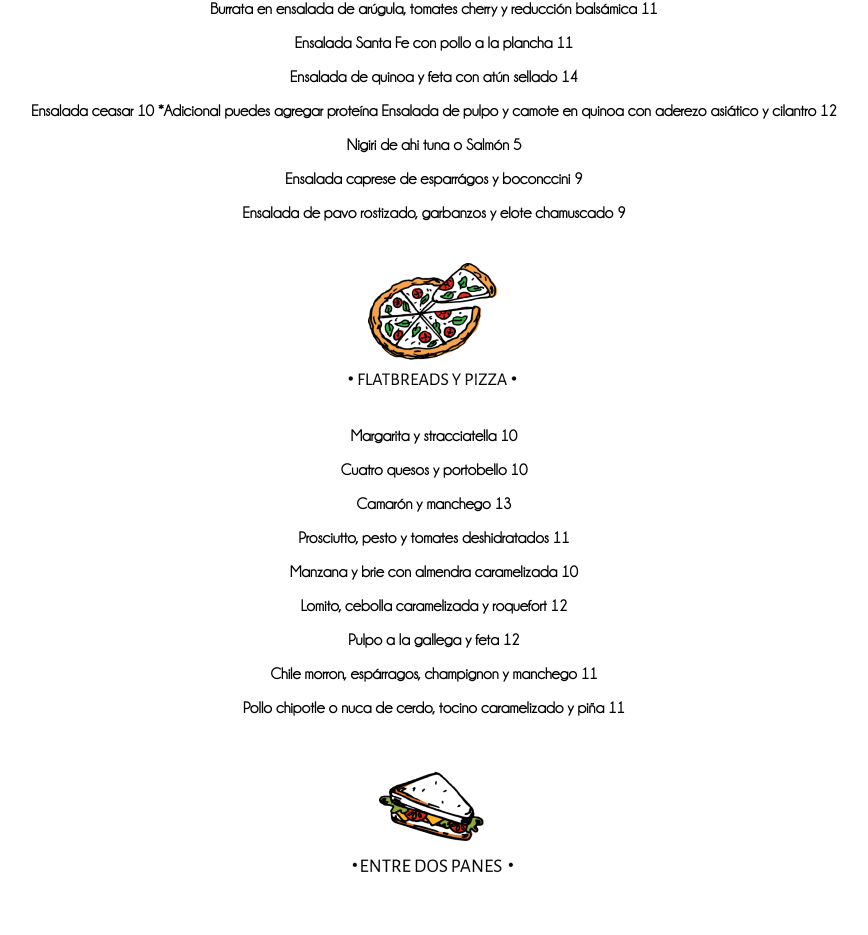
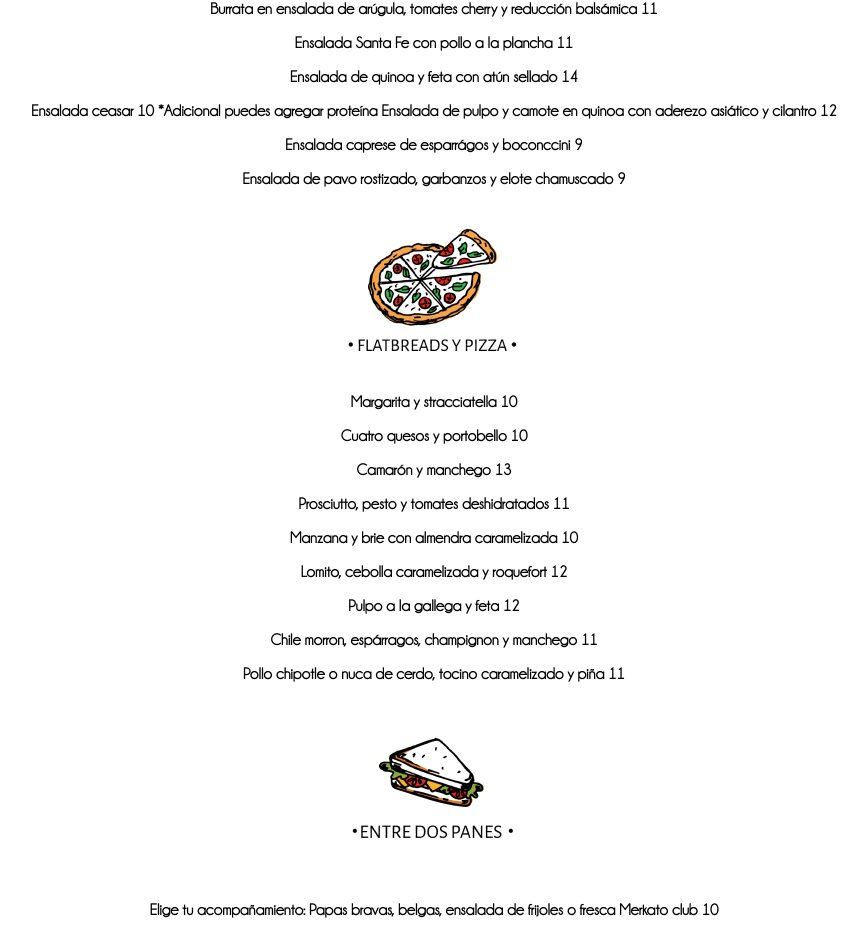
Before and after one commit to valencia12/merkator, a React (Create React App) app: page /Tapas in a window 1280 px wide. Shown: the part 2038-2973 px from the top of the page, without its empty margins (206-1074 px from the left). Built offline with nearby package versions, Linux system fonts and the light colour scheme.

Commit message:
arreglo textual

```diff
--- a/src/Menu.js
+++ b/src/Menu.js
@@ -74,7 +74,7 @@ function Menu() {
                 <p>Ensalada de quinoa y feta con atún sellado 14</p>
                 <p>Ensalada ceasar 10 *Adicional puedes agregar proteína Ensalada de pulpo y camote en quinoa con
                    aderezo asiático y cilantro 12</p>
-                <p>Nigiri de ahi tuna o Salmón 5</p>
+
                 <p>Ensalada caprese de esparrágos y boconccini 9</p>
                 <p>Ensalada de pavo rostizado, garbanzos y elote chamuscado 9</p>
             </div>
@@ -94,7 +94,7 @@ function Menu() {
             <div className="landingp1">
                 <img className="tapitas12" alt="merkato" src={panes} />
                 <br /><br />
-                <p>Elige tu acompañamiento: Papas bravas, belgas, ensalada de frijoles o frescaMerkato club 10</p>
+                <p>Elige tu acompañamiento: Papas bravas, belgas, ensalada de frijoles o fresca Merkato club 10</p>
                 <p>Grilled cheese con tomate y tocino caramelizado 9</p>
                 <p>Pavo, tocino y aguacate 10</p>
                 <p>Pavo rostizado y queso suizo 11</p>
```
